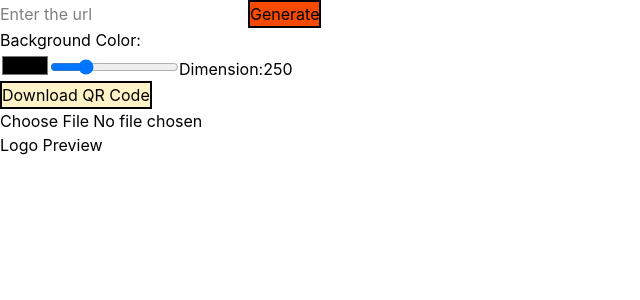
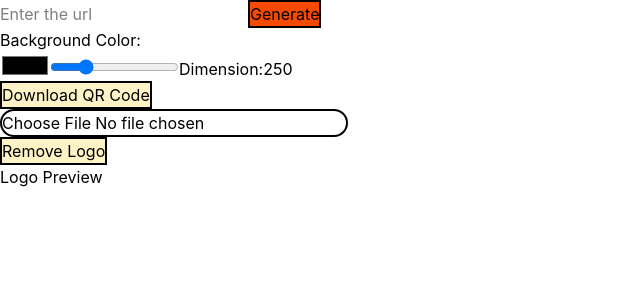
Before and after one commit to shivanshu7919/QR-Code-Generator, a React (Vite) app: page / in a window 1280 px wide. Shown: the top 300 px of the page, without its empty margins (0-640 px from the left). Built offline with nearby package versions, Linux system fonts and the light colour scheme.

Commit message:
Logo remove btn added

```diff
--- a/src/Components/LogoPreview/LogoPreview.jsx
+++ b/src/Components/LogoPreview/LogoPreview.jsx
@@ -9,7 +9,11 @@ function LogoPreview() {
       Logo Preview
       {
         logoPreview && (
-          <img src={logoPreview} alt="Logo Preview" />
+          <img
+            src={logoPreview}
+            alt="Logo Preview"
+            width={300}
+          />
         )
       }
     </div>
--- a/src/Components/LogoUpload/LogoUpload.jsx
+++ b/src/Components/LogoUpload/LogoUpload.jsx
@@ -3,7 +3,7 @@ import QRContext from '../../context/QRContext'
 
 
 function LogoUpload() {
-  const {setLogo,setLogoPreview}=useContext(QRContext);
+  const {logo,setLogo,setLogoPreview}=useContext(QRContext);
 
   const handleLogo=(e)=>{
     const file=e.target.files[0];
@@ -14,13 +14,30 @@ function LogoUpload() {
     }
   }
 
+  const removeLogo=()=>{
+    if(logo){
+      setLogo(null);
+      setLogoPreview("");
+    }
+  }
+
   return (
     <div>
       <input
         type="file"
+        className='border-2 rounded-2xl'
         accept='image/*'
         onChange={e=>handleLogo(e)}
       />
+
+      <div className='remove-logo'>
+        <button
+          className='border-2 bg-amber-100'
+          onClick={removeLogo}
+        >
+          Remove Logo
+        </button>
+      </div>
     </div>
   )
 }
```
